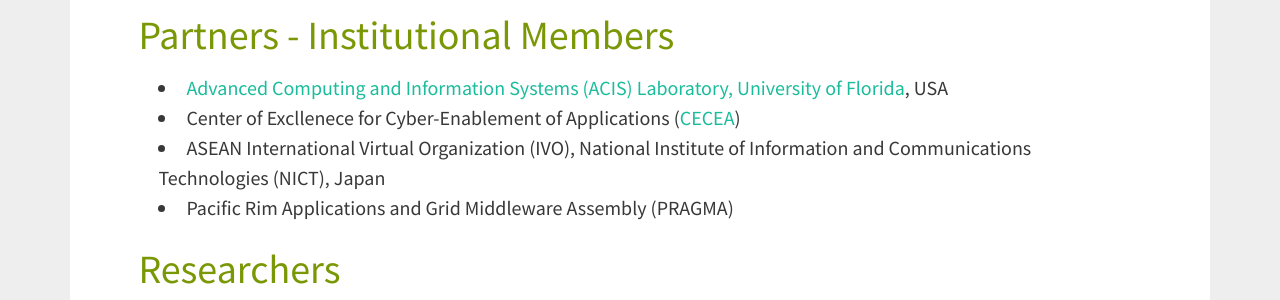
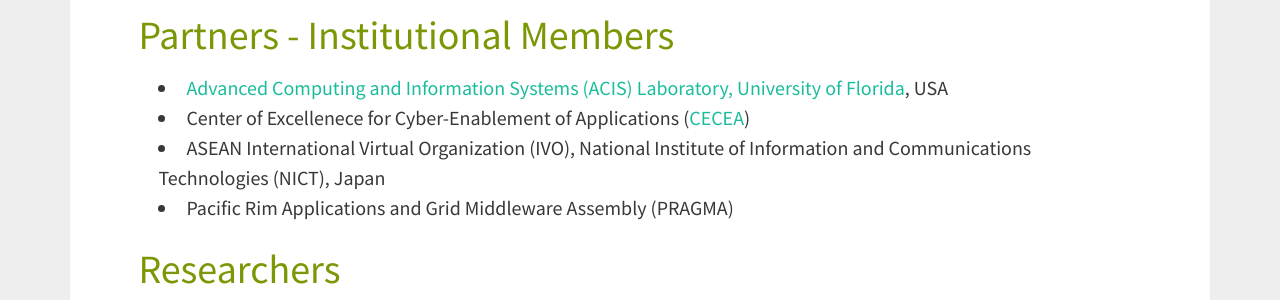
Before and after one commit to hmchou56/centra8, a Jekyll site: the page built from members.md, in a window 1280 px wide and 900 px high, scrolled down 587 px. Shown: the part 155-455 px from the top of the window. Built offline with Jekyll 4.4.1, drawn with Linux system fonts in a browser that asks for light colours; nearby versions of some CDN libraries.

Commit message:
Edited typos

```diff
--- a/members.md
+++ b/members.md
@@ -15,7 +15,7 @@
 # Partners - Institutional Members
 
 *  [Advanced Computing and Information Systems (ACIS) Laboratory, University of Florida](http://www.acis.ufl.edu/), USA
-*  Center of Excllenece for Cyber-Enablement of Applications (<a href="http://www.cecea.tw/e_index.php" target="_blank">CECEA</A>)
+*  Center of Excellenece for Cyber-Enablement of Applications (<a href="http://www.cecea.tw/e_index.php" target="_blank">CECEA</A>)
 *  ASEAN International Virtual Organization (IVO), National Institute of Information and Communications Technologies (NICT), Japan
 *  Pacific Rim Applications and Grid Middleware Assembly (PRAGMA)
 
```
